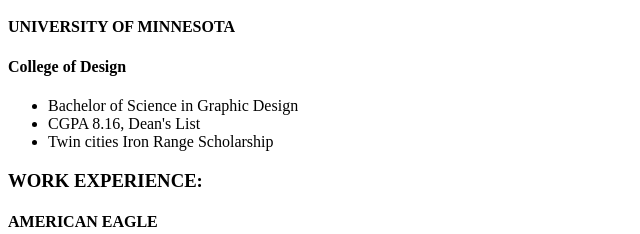
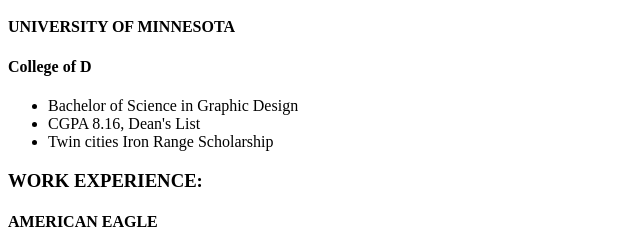
Before and after one commit to Mahdimohseni2001/Resume, a plain HTML site: page index.html in a window 1280 px wide. Shown: the part 243-477 px from the top of the page, 0-640 px from the left. Drawn offline with Linux system fonts and the light colour scheme.

Commit message:
commit test

```diff
--- a/index.html
+++ b/index.html
@@ -22,7 +22,7 @@
             <h3><strong>OBJECTIVE: </strong><small>Design apparel print for an innovative retail company</small></h3>
             <h3>EDUCATION: </h3>
             <h4>UNIVERSITY OF MINNESOTA</h4>
-            <h4> College of Design</h4>
+            <h4> College of D</h4>
             <ul>
                 <li>Bachelor of Science in Graphic Design</li>
                 <li>CGPA 8.16, Dean's List</li>
```
